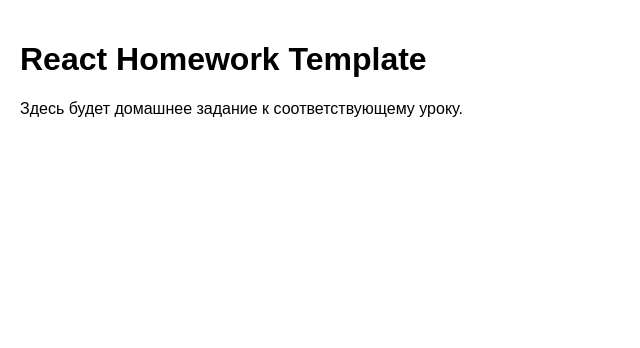
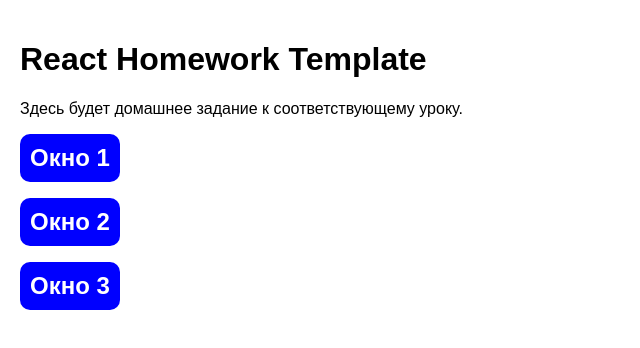
Before and after one commit to tusin777/react-home-works-app, a React (Vite) app: page / in a window 1280 px wide. Shown: the top 348 px of the page, without its empty margins (0-640 px from the left). Built offline with nearby package versions, Linux system fonts and the light colour scheme.

Commit message:
Добавить компоненты Modal и ModalPage с соответствующими стилями для отображения модальных окон.

```diff
--- a/src/components/App/App.jsx
+++ b/src/components/App/App.jsx
@@ -1,3 +1,4 @@
+import ModalPage from "../ModalPage/ModalPage";
 import "./App.css";
 
 function App() {
@@ -5,6 +6,7 @@
     <div className="app-container">
       <h1>React Homework Template</h1>
       <p>Здесь будет домашнее задание к соответствующему уроку.</p>
+      <ModalPage />
     </div>
   );
 }
--- /dev/null
+++ b/src/components/Modal/Modal.css
@@ -0,0 +1,63 @@
+.overlay {
+  position: fixed;
+  inset: 0;
+  background: rgba(0, 0, 0, 0.55);
+  display: flex;
+  align-items: center;
+  justify-content: center;
+  padding: 16px;
+  z-index: 1000;
+}
+
+.modal {
+  width: min(520px, 100%);
+  background: #ffffff;
+  border-radius: 12px;
+  padding: 20px 18px;
+  position: relative;
+  box-shadow: 0 12px 28px rgba(0, 0, 0, 0.25);
+}
+
+.closeButton {
+  position: absolute;
+  top: 10px;
+  right: 10px;
+
+  width: 32px;
+  height: 32px;
+
+  border: 1px solid rgba(0, 0, 0, 0.12);
+  background: #fff;
+  border-radius: 8px;
+
+  cursor: pointer;
+  font-size: 18px;
+  line-height: 1;
+}
+
+.closeButton:hover {
+  background: rgba(0, 0, 0, 0.04);
+}
+
+/* кнопки на странице (если вы оставили их в этом файле) */
+.openButton {
+  background-color: blue;
+  color: white;
+  font-weight: bolder;
+  border: none;
+  padding: 10px;
+  border-radius: 10px;
+  font-size: 24px;
+  cursor: pointer;
+}
+
+.openButton:hover {
+  background-color: rgb(4, 4, 180);
+}
+
+.buttonsPanel {
+  display: flex;
+  flex-direction: column;
+  gap: 16px;
+  width: fit-content;
+}
--- /dev/null
+++ b/src/components/Modal/Modal.jsx
@@ -0,0 +1,22 @@
+import "./Modal.css";
+
+const Modal = ({ children, onClose }) => {
+  return (
+    <div className="overlay" onClick={onClose}>
+      <div className="modal" onClick={(e) => e.stopPropagation()}>
+        <button
+          type="button"
+          className="closeButton"
+          onClick={onClose}
+          aria-label="Close modal"
+        >
+          ×
+        </button>
+
+        {children}
+      </div>
+    </div>
+  );
+};
+
+export default Modal;
--- /dev/null
+++ b/src/components/ModalPage/ModalPage.jsx
@@ -0,0 +1,66 @@
+import { useState } from "react";
+import Modal from "../Modal/Modal";
+
+const ModalPage = () => {
+  const [activeModal, setActiveModal] = useState(null);
+
+  const toggleModal = (modalNumber) => {
+    if (activeModal === modalNumber) {
+      setActiveModal(null);
+    } else {
+      setActiveModal(modalNumber);
+    }
+  };
+
+  const closeModal = () => {
+    setActiveModal(null);
+  };
+
+  return (
+    <div>
+      <div className="buttonsPanel">
+        <button onClick={() => toggleModal(1)} className="openButton">
+          Окно 1
+        </button>
+        <button onClick={() => toggleModal(2)} className="openButton">
+          Окно 2
+        </button>
+        <button onClick={() => toggleModal(3)} className="openButton">
+          Окно 3
+        </button>
+      </div>
+      {activeModal === 1 && (
+        <Modal onClose={closeModal}>
+          <h2>Окно №1 — Информация</h2>
+          <p>
+            Это демонстрация композиции через children. Данный блок является
+            содержимым модального окна №1 и передаётся внутрь компонента Modal
+            как дочерний JSX-контент.
+          </p>
+        </Modal>
+      )}
+      {activeModal === 2 && (
+        <Modal onClose={closeModal}>
+          <h2>Окно №2 — Подтверждение</h2>
+          <p>
+            Вы открыли модальное окно №2. Его содержимое отличается от окна №1,
+            но каркас (оверлей, окно, кнопка закрытия) остаётся тем же — за счёт
+            переиспользуемого компонента Modal.
+          </p>
+        </Modal>
+      )}
+      {activeModal === 3 && (
+        <Modal onClose={closeModal}>
+          <h2>Окно №2 — Подтверждение</h2>
+          <p>
+            Вы открыли модальное окно №2. Его содержимое отличается от окна №1,
+            но каркас (оверлей, окно, кнопка закрытия) остаётся тем же — за счёт
+            переиспользуемого компонента Modal.
+          </p>
+        </Modal>
+      )}
+    </div>
+  );
+};
+
+export default ModalPage;
```
